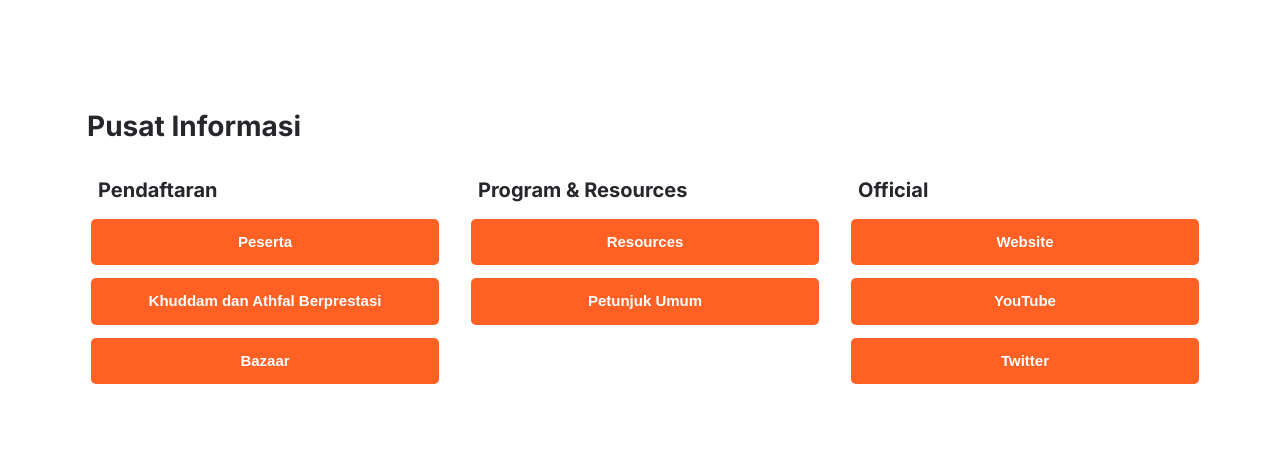
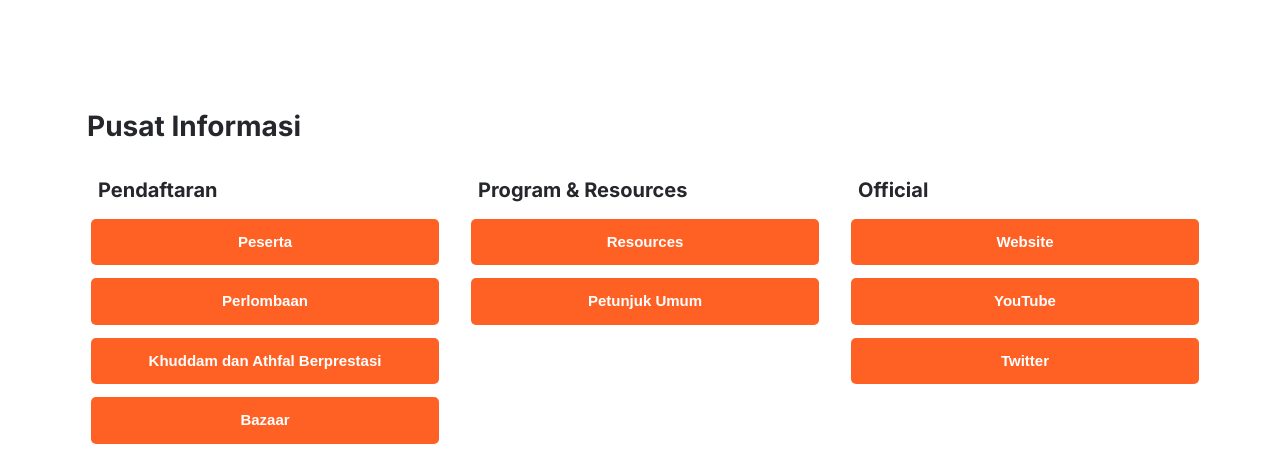
Before and after one commit to BagjaAb21/ijtima-2023.github.io, a plain HTML site: page index.html in a window 1280 px wide. Shown: the part 497-952 px from the top of the page. Drawn offline with Linux system fonts and the light colour scheme; a web font is replaced by a local one.

Commit message:
add button perlombaan

```diff
--- a/index.html
+++ b/index.html
@@ -119,7 +119,7 @@
                         <h5 style="text-align: left"><b>Pendaftaran</b></h5>
                         <div class="row">
                           <button class="btn btn-deep-orange mt-2" style="border: none;"><a target="_blank" href="https://mkai.dcidn.com/ijtima" style="color: #ffffff;"><b>Peserta</b></a></button>
-                          <!-- <button class="btn btn-deep-orange mt-2" style="border: none;"><a target="_blank"  href="https://mkai.dcidn.com/ijtima/data" style="color: #ffffff;"><b>Monitoring Peserta</b></a></button> -->
+                          <button class="btn btn-deep-orange mt-2" style="border: none;"><a target="_blank"  href="https://forms.gle/No72EnKhrF7xb9vC8" style="color: #ffffff;"><b>Perlombaan</b></a></button>
                           <button class="btn btn-deep-orange mt-2" style="border: none;"><a target="_blank"  href="https://forms.gle/czpn9bZCNJT5h7JD7" style="color: #ffffff;"><b>Khuddam dan Athfal Berprestasi</b></a></button>
                           <button class="btn btn-deep-orange mt-2" style="border: none;"><a target="_blank"  href="https://bit.ly/bazzarijtimamkai" style="color: #ffffff;"><b>Bazaar</b></a></button>
                         </div>
```
